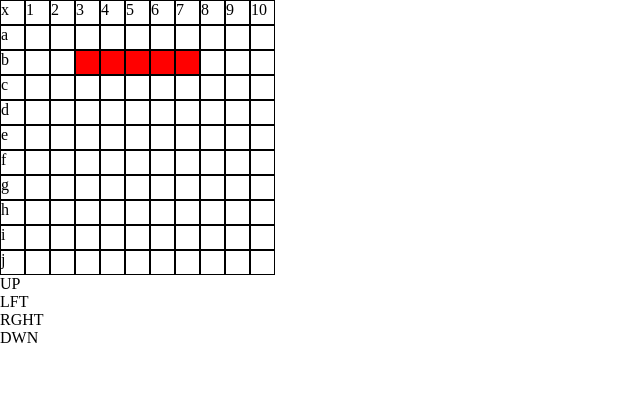
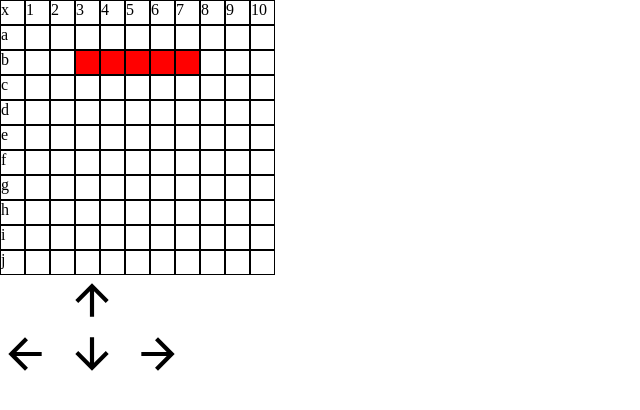
Before and after one commit to Shannqa/snake, a website built with webpack: page src/index.html in a window 1280 px wide. Shown: the whole page, without its empty margins (0-640 px from the left). Built offline with nearby package versions, Linux system fonts and the light colour scheme.

Commit message:
Add arrow images

```diff
--- a/src/dom.js
+++ b/src/dom.js
@@ -6,16 +6,38 @@ function createDom() {
 
   createGrid();
 
+  const arrowUpSrc = "./arrow_upward_FILL0_wght400_GRAD0_opsz24.svg";
+const arrowLeftSrc = "./arrow_back_FILL0_wght400_GRAD0_opsz24.svg";
+const arrowRightSrc = "./arrow_forward_FILL0_wght400_GRAD0_opsz24.svg";
+const arrowDownSrc = "./arrow_downward_FILL0_wght400_GRAD0_opsz24.svg";
+
+const arrowUpImg = new Image();
+const arrowLeftImg = new Image();
+const arrowRightImg = new Image();
+const arrowDownImg = new Image();
+arrowUpImg.src = arrowUpSrc;
+arrowLeftImg.src = arrowLeftSrc;
+arrowRightImg.src = arrowRightSrc;
+arrowDownImg.src = arrowDownSrc;
+
+
   const arrows = document.createElement("div");
   const upArrow = document.createElement("div");
   const leftArrow = document.createElement("div");
   const rightArrow = document.createElement("div");
   const downArrow = document.createElement("div");
 
-  upArrow.textContent = "UP";
-  leftArrow.textContent = "LFT";
-  rightArrow.textContent = "RGHT";
-  downArrow.textContent = "DWN";
+upArrow.appendChild(arrowUpImg);
+leftArrow.appendChild(arrowLeftImg);
+rightArrow.appendChild(arrowRightImg);
+downArrow.appendChild(arrowDownImg);
+
+arrows.classList.add("arrows");
+upArrow.classList.add("arrow-up");
+leftArrow.classList.add("arrow-left");
+rightArrow.classList.add("arrow-right");
+downArrow.classList.add("arrow-down");
+
 
   upArrow.addEventListener("click", () => {
     move("up");
--- a/src/style.css
+++ b/src/style.css
@@ -28,3 +28,31 @@
 .column-1 {
   background-color: blue;
 }
+
+.arrows {
+  display: grid;
+  grid-template-areas: ". up ."
+                      "left down right";
+  width: 200px;
+
+}
+
+.arrows img {
+  width: 50px;
+}
+
+.arrow-up {
+  grid-area: up;
+}
+
+.arrow-left {
+  grid-area: left;
+}
+
+.arrow-right {
+  grid-area: right;
+}
+
+.arrow-down {
+  grid-area: down;
+}
```
Also changed, not shown: src/arrow_back_FILL0_wght400_GRAD0_opsz24.svg (added), src/arrow_downward_FILL0_wght400_GRAD0_opsz24.svg (added), src/arrow_forward_FILL0_wght400_GRAD0_opsz24.svg (added), src/arrow_upward_FILL0_wght400_GRAD0_opsz24.svg (added).
